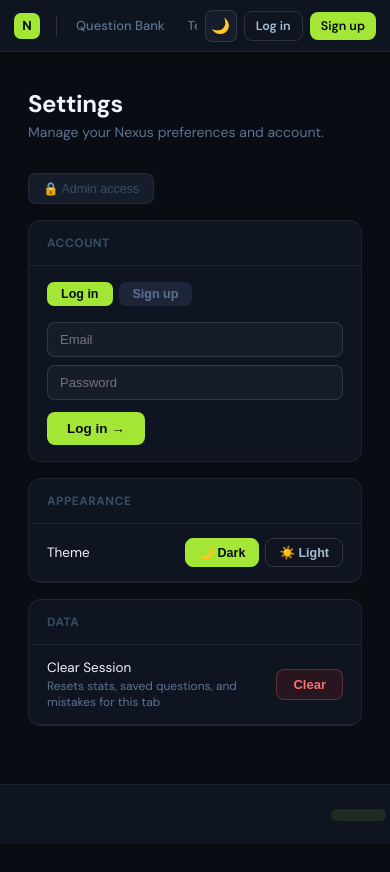
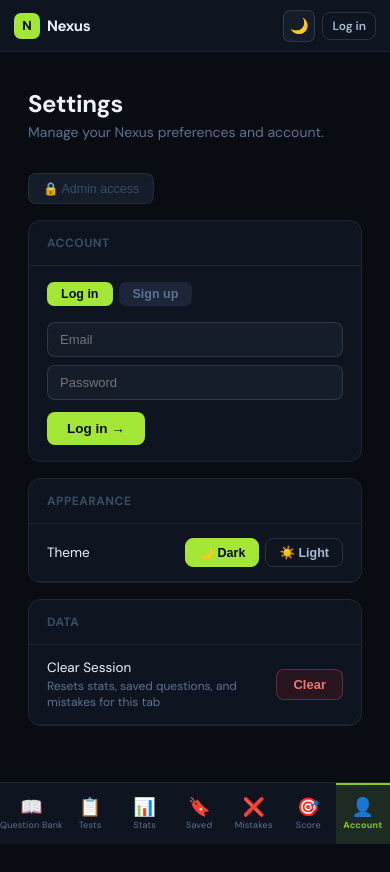
Before and after one commit to GGmanforeal/nexus-sat, a Next.js app: page /settings in a window 390 px wide. Built offline with nearby package versions, Linux system fonts and the light colour scheme.

Commit message:
fix: nav shows avatar after login, mobile bottom nav, duplicate email error

```diff
--- a/app/globals.css
+++ b/app/globals.css
@@ -124,14 +124,24 @@ html, body {
 
 /* ── Mobile responsive ─────────────────────────────── */
 @media (max-width: 700px) {
-  /* Show hamburger button */
-  .mob-menu-btn { display: flex !important; }
-
   /* Show bottom nav */
   .mob-bottom-nav { display: flex !important; }
 
+  /* Hide top nav links — bottom nav used instead */
+  .nav-links { display: none !important; }
+  .nav-divider { display: none !important; }
+
+  /* Hide sign up button on mobile — only show login or avatar */
+  .nav-auth-btns a:last-child { display: none !important; }
+
+  /* Shrink login button text */
+  .nav-auth-btns a:first-child {
+    padding: 5px 9px !important;
+    font-size: 12px !important;
+  }
+
   /* Add padding so content isn't hidden behind bottom nav */
-  main { padding-bottom: 70px !important; }
+  body { padding-bottom: 62px; }
 
   /* Hide sidebar by default, slide in when open */
   .sidebar {
@@ -146,30 +156,19 @@ html, body {
     max-width: 320px !important;
     box-shadow: 4px 0 24px rgba(0,0,0,.4) !important;
   }
-  .sidebar-open {
-    left: 0 !important;
-  }
-  .mob-overlay { display: block !important; }
+  .sidebar-open { left: 0 !important; }
+  .mob-overlay  { display: block !important; }
 
-  /* Question area padding */
-  div[style*='maxWidth: 760'] {
-    padding: 16px 14px 60px !important;
-  }
-
-  /* Nav links — hide text, show icons or abbreviate */
-  nav a span { display: none; }
+  /* Page padding */
+  div[style*='maxWidth: 760'] { padding: 16px 14px 20px !important; }
 
   /* Stats grid 2 cols on mobile */
   div[style*='gridTemplateColumns: repeat(4'] {
     grid-template-columns: repeat(2, 1fr) !important;
   }
 
-  /* Section bars 1 col on mobile */
-  div[style*='gridTemplateColumns: repeat(2,1fr)'] {
-    grid-template-columns: 1fr !important;
-  }
-
-  /* Test cards 1 col on mobile */
+  /* Grids → 1 col on mobile */
+  div[style*='gridTemplateColumns: repeat(2,1fr)'],
   div[style*='gridTemplateColumns: repeat(2, 1fr)'] {
     grid-template-columns: 1fr !important;
   }
--- a/components/Nav.tsx
+++ b/components/Nav.tsx
@@ -19,21 +19,25 @@ const SUPABASE_KEY = 'eyJhbGciOiJIUzI1NiIsInR5cCI6IkpXVCJ9.eyJpc3MiOiJzdXBhYmFzZ
 export function Nav() {
   const pathname = usePathname()
   const [theme, setTheme]       = useState<'dark' | 'light'>('dark')
-  const [user, setUser]         = useState<{ email: string; name: string } | null>(null)
+  // null = not yet checked, false = not logged in, object = logged in
+  const [user, setUser]         = useState<{ email: string; name: string } | null | false>(false)
+  const [mounted, setMounted]   = useState(false)
   const [dropOpen, setDropOpen] = useState(false)
   const dropRef = useRef<HTMLDivElement>(null)
 
   useEffect(() => {
+    setMounted(true)
     const t = (localStorage.getItem('nexus_theme') as 'dark' | 'light') || 'dark'
     setTheme(t)
     document.documentElement.dataset.theme = t
 
-    // Check if user is logged in
+    const storedUser = localStorage.getItem('nexus_user')
+    if (storedUser) {
+      try { setUser(JSON.parse(storedUser)) } catch { setUser(null) }
+      return
+    }
     const token = localStorage.getItem('nexus_token')
-    const storedUser = localStorage.getItem('nexus_user')
-    if (storedUser) { setUser(JSON.parse(storedUser)); return }
     if (token) {
-      // Fetch user info from Supabase
       fetch(`${SUPABASE_URL}/auth/v1/user`, {
         headers: { apikey: SUPABASE_KEY, Authorization: `Bearer ${token}` }
       }).then(r => r.json()).then(d => {
@@ -43,19 +47,31 @@ export function Nav() {
           setUser(u)
           localStorage.setItem('nexus_user', JSON.stringify(u))
         } else {
-          // Token expired
           localStorage.removeItem('nexus_token')
           localStorage.removeItem('nexus_user')
+          setUser(null)
         }
-      }).catch(() => {})
+      }).catch(() => setUser(null))
+    } else {
+      setUser(null)
     }
   }, [])
 
-  // Close dropdown on outside click
   useEffect(() => {
     const h = (e: MouseEvent) => { if (dropRef.current && !dropRef.current.contains(e.target as Node)) setDropOpen(false) }
     document.addEventListener('mousedown', h)
     return () => document.removeEventListener('mousedown', h)
+  }, [])
+
+  // Listen for login/logout events from settings page
+  useEffect(() => {
+    const h = () => {
+      const stored = localStorage.getItem('nexus_user')
+      if (stored) { try { setUser(JSON.parse(stored)) } catch {} }
+      else setUser(null)
+    }
+    window.addEventListener('nexus_auth_change', h)
+    return () => window.removeEventListener('nexus_auth_change', h)
   }, [])
 
   const toggleTheme = () => {
@@ -71,7 +87,8 @@ export function Nav() {
     setUser(null); setDropOpen(false)
   }
 
-  const initials = user?.name ? user.name.slice(0, 2).toUpperCase() : ''
+  const userObj = user && user !== false ? user : null
+  const initials = userObj?.name ? userObj.name.slice(0, 2).toUpperCase() : ''
 
   return (
     <>
@@ -80,18 +97,18 @@ export function Nav() {
         height: 'var(--nav-h)', display: 'flex', alignItems: 'center',
         padding: '0 14px', borderBottom: '1px solid var(--line)',
         background: 'var(--sf)', position: 'fixed', top: 0, left: 0, right: 0,
-        zIndex: 400, gap: 0,
+        zIndex: 400,
       }}>
         {/* Logo */}
         <Link href="/bank" style={{ display: 'flex', alignItems: 'center', gap: 7, marginRight: 8, textDecoration: 'none', flexShrink: 0 }}>
           <div style={{ width: 26, height: 26, background: 'var(--lime)', borderRadius: 7, display: 'flex', alignItems: 'center', justifyContent: 'center', fontSize: 13, fontWeight: 800, color: '#060a0e' }}>N</div>
-          <span style={{ fontSize: 15, fontWeight: 700, color: 'var(--tx)', letterSpacing: '-.4px' }}>Nexus</span>
+          <span className="nav-wordmark" style={{ fontSize: 15, fontWeight: 700, color: 'var(--tx)', letterSpacing: '-.4px' }}>Nexus</span>
         </Link>
 
-        <div style={{ width: 1, height: 22, background: 'var(--line2)', margin: '0 8px', flexShrink: 0 }} />
+        <div className="nav-divider" style={{ width: 1, height: 22, background: 'var(--line2)', margin: '0 8px', flexShrink: 0 }} />
 
-        {/* Links — scrollable on mobile */}
-        <div style={{ display: 'flex', alignItems: 'center', gap: 1, flex: 1, overflowX: 'auto', scrollbarWidth: 'none', WebkitOverflowScrolling: 'touch' } as React.CSSProperties}>
+        {/* Links — hidden on mobile (bottom nav used instead) */}
+        <div className="nav-links" style={{ display: 'flex', alignItems: 'center', gap: 1, flex: 1, overflowX: 'auto', scrollbarWidth: 'none' } as React.CSSProperties}>
           {LINKS.map(({ href, label }) => {
             const active = pathname === href || pathname.startsWith(href + '/')
             return (
@@ -108,31 +125,31 @@ export function Nav() {
         </div>
 
         {/* Right side */}
-        <div style={{ display: 'flex', alignItems: 'center', gap: 7, marginLeft: 8, flexShrink: 0 }}>
-          <button onClick={toggleTheme} style={{ width: 32, height: 32, borderRadius: 7, border: '1px solid var(--line2)', background: 'var(--sf2)', fontSize: 15, display: 'flex', alignItems: 'center', justifyContent: 'center', cursor: 'pointer' }}>
+        <div style={{ display: 'flex', alignItems: 'center', gap: 7, marginLeft: 'auto', flexShrink: 0 }}>
+          <button onClick={toggleTheme} style={{ width: 32, height: 32, borderRadius: 7, border: '1px solid var(--line2)', background: 'var(--sf2)', fontSize: 15, display: 'flex', alignItems: 'center', justifyContent: 'center', cursor: 'pointer', flexShrink: 0 }}>
             {theme === 'dark' ? '🌙' : '☀️'}
           </button>
 
-          {user ? (
+          {/* Only render auth UI after mount to avoid hydration flicker */}
+          {mounted && (
+            userObj ? (
               <div ref={dropRef} style={{ position: 'relative' }}>
-              {/* Avatar button */}
                 <button onClick={() => setDropOpen(o => !o)} style={{
                   width: 32, height: 32, borderRadius: '50%',
                   background: 'var(--lime)', color: '#060a0e',
                   border: 'none', fontSize: 12, fontWeight: 800,
-                cursor: 'pointer', display: 'flex', alignItems: 'center', justifyContent: 'center',
+                  cursor: 'pointer', display: 'flex', alignItems: 'center', justifyContent: 'center', flexShrink: 0,
                 }}>{initials}</button>
-              {/* Dropdown */}
                 {dropOpen && (
                   <div style={{
                     position: 'absolute', right: 0, top: 40, width: 220,
                     background: 'var(--sf)', border: '1px solid var(--line2)',
-                  borderRadius: 12, boxShadow: '0 8px 32px rgba(0,0,0,.3)',
+                    borderRadius: 12, boxShadow: '0 8px 32px rgba(0,0,0,.35)',
                     zIndex: 600, overflow: 'hidden',
                   }}>
                     <div style={{ padding: '14px 16px', borderBottom: '1px solid var(--line)' }}>
-                    <div style={{ fontWeight: 700, fontSize: 14, color: 'var(--tx)' }}>{user.name}</div>
-                    <div style={{ fontSize: 12, color: 'var(--tx3)', marginTop: 2 }}>{user.email}</div>
+                      <div style={{ fontWeight: 700, fontSize: 14, color: 'var(--tx)' }}>{userObj.name}</div>
+                      <div style={{ fontSize: 12, color: 'var(--tx3)', marginTop: 2 }}>{userObj.email}</div>
                     </div>
                     {[{ label: '👤 My Profile', href: '/profile' }, { label: '⚙️ Settings', href: '/settings' }, { label: '📊 My Stats', href: '/stats' }].map(item => (
                       <Link key={item.href} href={item.href} onClick={() => setDropOpen(false)} style={{ display: 'block', padding: '10px 16px', fontSize: 13.5, color: 'var(--tx2)', textDecoration: 'none', borderBottom: '1px solid var(--line)' }}>{item.label}</Link>
@@ -142,10 +159,11 @@ export function Nav() {
                 )}
               </div>
             ) : (
-            <>
-              <Link href="/settings" style={{ padding: '6px 11px', borderRadius: 8, fontSize: 12.5, fontWeight: 600, color: 'var(--tx2)', border: '1px solid var(--line2)', background: 'none', textDecoration: 'none' }}>Log in</Link>
-              <Link href="/settings" style={{ padding: '6px 11px', borderRadius: 8, fontSize: 12.5, fontWeight: 600, color: '#060a0e', background: 'var(--lime)', border: 'none', textDecoration: 'none' }}>Sign up</Link>
-            </>
+              <div className="nav-auth-btns" style={{ display: 'flex', gap: 6 }}>
+                <Link href="/settings" style={{ padding: '6px 11px', borderRadius: 8, fontSize: 12.5, fontWeight: 600, color: 'var(--tx2)', border: '1px solid var(--line2)', background: 'none', textDecoration: 'none', whiteSpace: 'nowrap' }}>Log in</Link>
+                <Link href="/settings" style={{ padding: '6px 11px', borderRadius: 8, fontSize: 12.5, fontWeight: 600, color: '#060a0e', background: 'var(--lime)', border: 'none', textDecoration: 'none', whiteSpace: 'nowrap' }}>Sign up</Link>
+              </div>
+            )
           )}
         </div>
       </nav>
@@ -153,22 +171,28 @@ export function Nav() {
       {/* ── MOBILE BOTTOM NAV ─────────────────────────── */}
       <nav className="mob-bottom-nav" style={{
         display: 'none', position: 'fixed', bottom: 0, left: 0, right: 0,
-        height: 60, background: 'var(--sf)', borderTop: '1px solid var(--line)',
-        zIndex: 400, alignItems: 'center', justifyContent: 'space-around',
-        padding: '0 4px',
+        height: 62, background: 'var(--sf)', borderTop: '1px solid var(--line)',
+        zIndex: 500, alignItems: 'stretch', justifyContent: 'space-around',
+        padding: '0',
       }}>
-        {[...LINKS, { href: '/settings', label: 'Profile', icon: user ? '👤' : '⚙️' }].map(({ href, label, icon }) => {
+        {[...LINKS, { href: userObj ? '/profile' : '/settings', label: userObj ? userObj.name.split(' ')[0] : 'Account', icon: userObj ? initials : '👤' }].map(({ href, label, icon }) => {
           const active = pathname === href || pathname.startsWith(href + '/')
+          const isProfile = href === '/profile' || href === '/settings'
           return (
             <Link key={href} href={href} style={{
-              display: 'flex', flexDirection: 'column', alignItems: 'center',
-              gap: 2, padding: '6px 8px', borderRadius: 8, textDecoration: 'none',
-              color: active ? 'var(--lime-dk)' : 'var(--tx4)',
-              background: active ? 'var(--lime-dim)' : 'none',
-              minWidth: 44, flex: 1,
+              display: 'flex', flexDirection: 'column', alignItems: 'center', justifyContent: 'center',
+              gap: 3, textDecoration: 'none', flex: 1,
+              color: active ? 'var(--lime-dk)' : 'var(--tx3)',
+              background: active ? 'var(--lime-dim)' : 'transparent',
+              borderTop: active ? '2px solid var(--lime-dk)' : '2px solid transparent',
+              transition: 'color .15s, background .15s',
             }}>
+              {isProfile && userObj ? (
+                <div style={{ width: 24, height: 24, borderRadius: '50%', background: active ? 'var(--lime)' : 'var(--sf3)', display: 'flex', alignItems: 'center', justifyContent: 'center', fontSize: 10, fontWeight: 800, color: active ? '#060a0e' : 'var(--tx3)' }}>{initials}</div>
+              ) : (
                 <span style={{ fontSize: 18, lineHeight: 1 }}>{icon}</span>
-              <span style={{ fontSize: 9.5, fontWeight: active ? 700 : 500, whiteSpace: 'nowrap' }}>{label}</span>
+              )}
+              <span style={{ fontSize: 9, fontWeight: active ? 700 : 400, whiteSpace: 'nowrap', letterSpacing: '.2px' }}>{label}</span>
             </Link>
           )
         })}
```
Also changed, not shown: app/settings/page.tsx (+15 -3 lines). Lines whose indentation alone changed are shown as unchanged.
